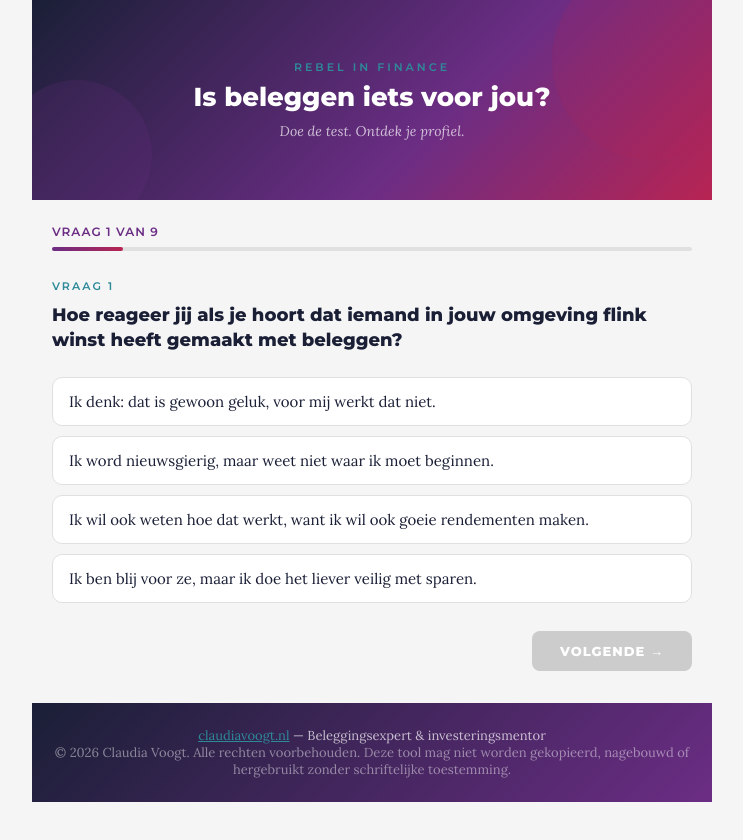
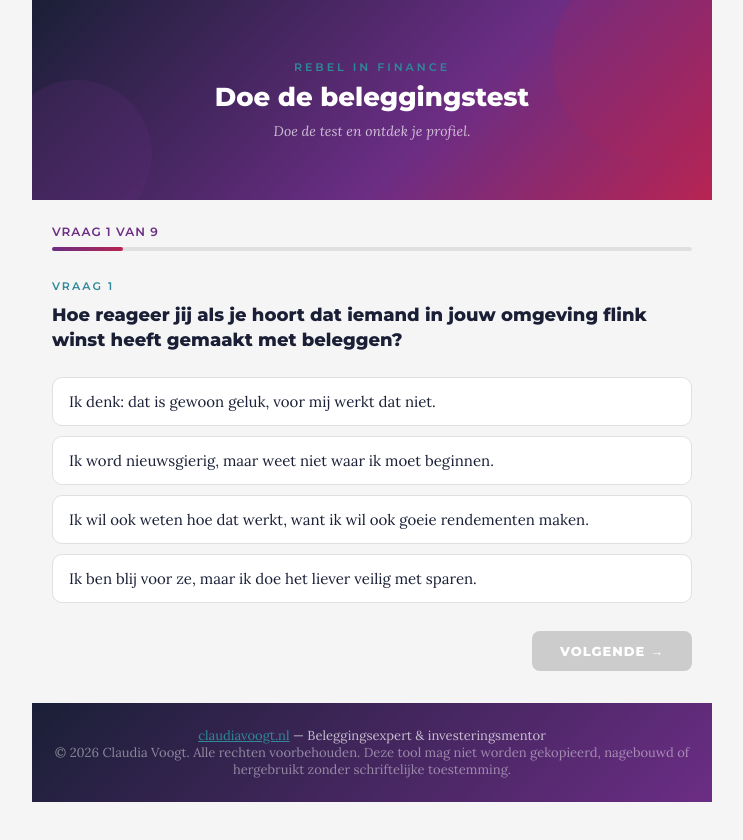
Before and after one commit to claudiavoogt/Beleggingstest, a Next.js app: page / in a window 1280 px wide. Shown: the top 840 px of the page, without its empty margins (268-1011 px from the left). Built offline with nearby package versions, Linux system fonts and the light colour scheme; a web font is replaced by a local one.

Commit message:
Bannertekst aangepast

```diff
--- a/app/page.tsx
+++ b/app/page.tsx
@@ -203,8 +203,8 @@ export default function BeleggenProfieltest() {
       <div className="pf-wrap">
         <div className="pf-banner">
           <div className="pf-banner-tag">Rebel in Finance</div>
-          <div className="pf-banner-title">Is beleggen iets voor jou?</div>
-          <div className="pf-banner-sub">Doe de test. Ontdek je profiel.</div>
+          <div className="pf-banner-title">Doe de beleggingstest</div>
+          <div className="pf-banner-sub">Doe de test en ontdek je profiel.</div>
         </div>
 
         {laden ? (
```
